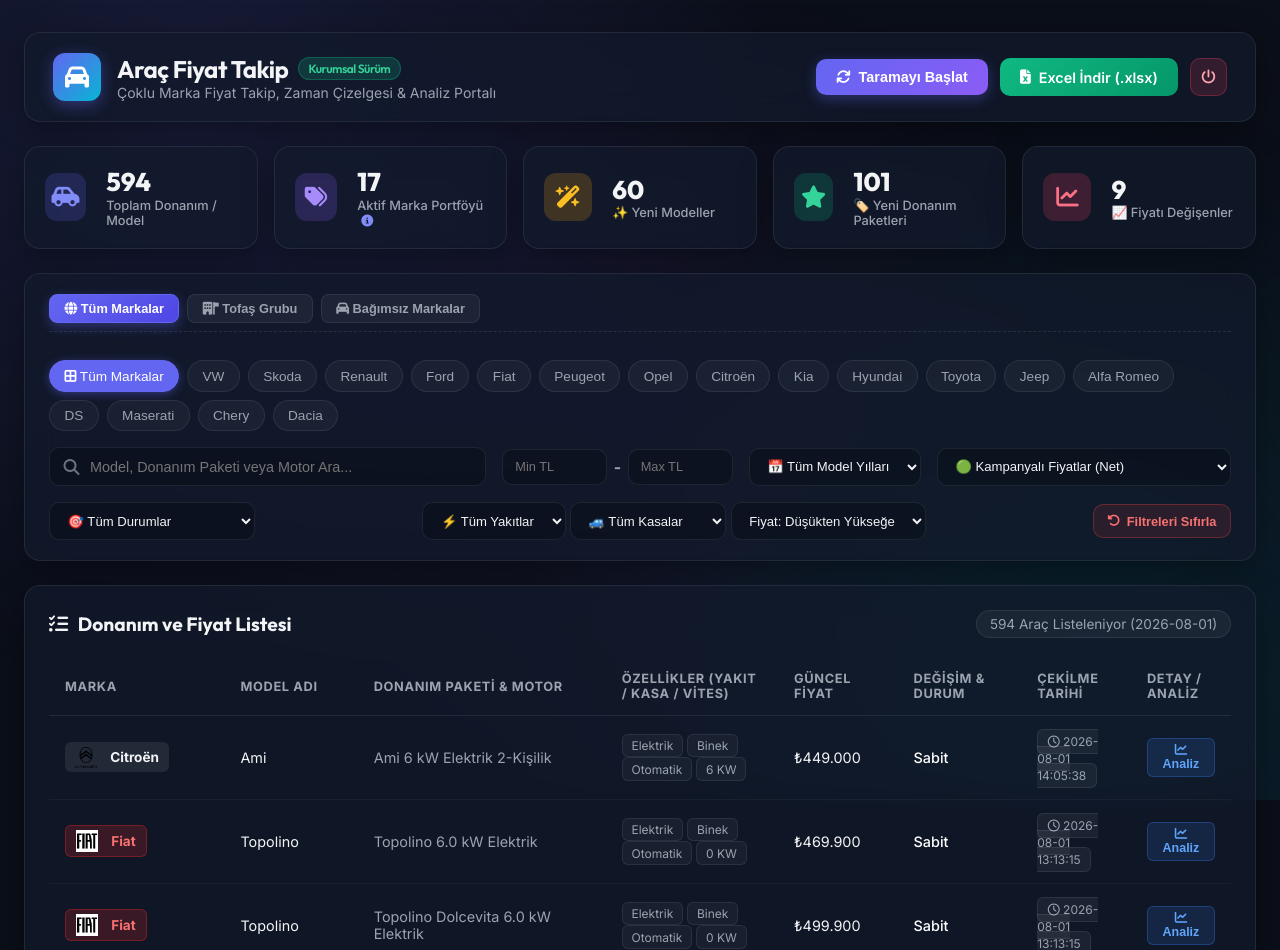
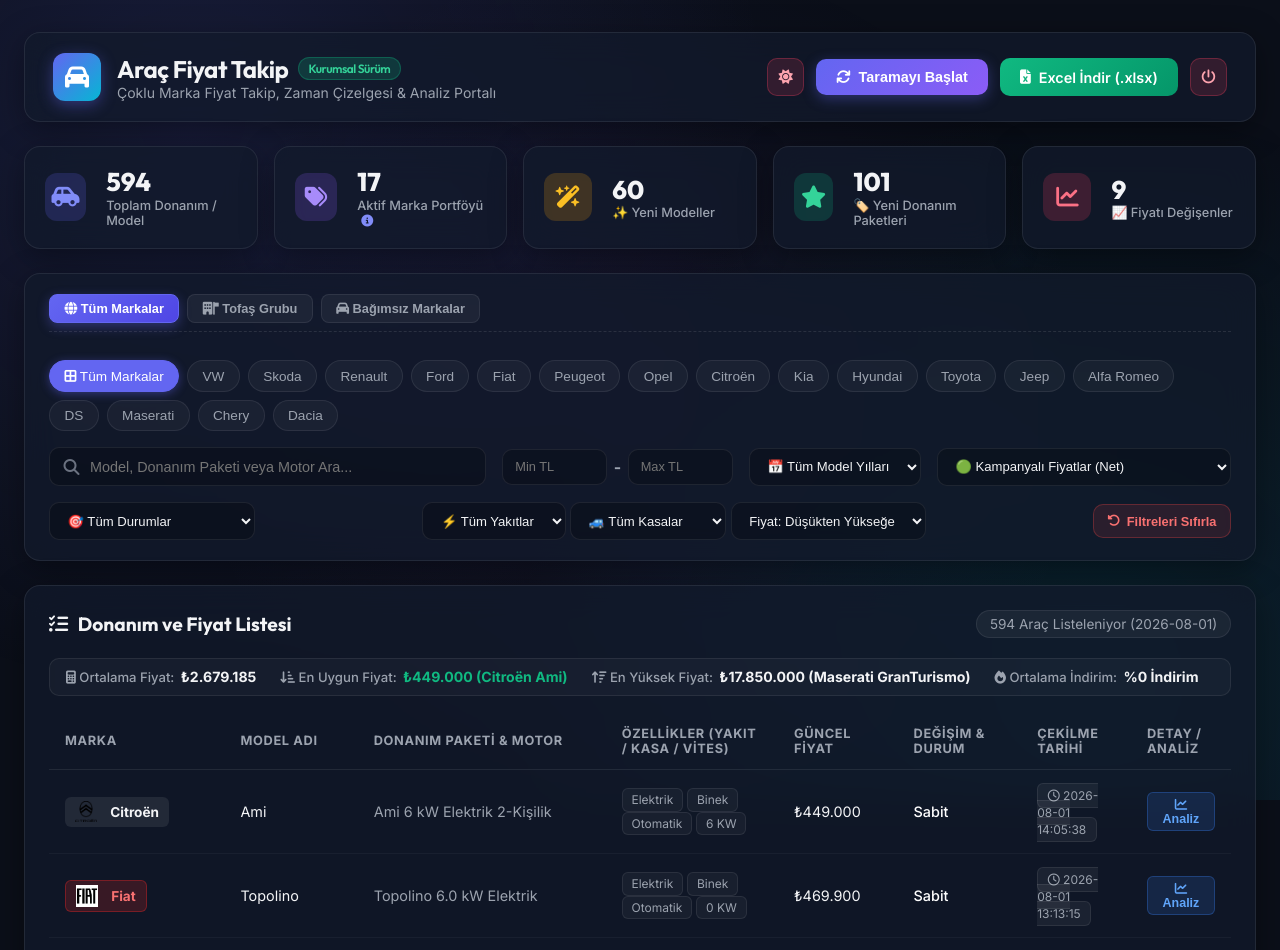
Before and after one commit to EmirBuluttl/vw-price-scraper, a Flask app: page / in a window 1280 px wide. Shown: the top 950 px of the page. Run offline with Flask 3, Linux system fonts and the light colour scheme; a user stored in the database is signed in; data comes from the database, SQL or seed files in the repository.

Commit message:
feat(ui): add Quick Data Summary Strip, Number Counter Animation, and Corporate Light/Dark Mode Toggle

```diff
--- a/static/app.js
+++ b/static/app.js
@@ -485,6 +485,7 @@ document.addEventListener("DOMContentLoaded", () => {
             const data = await res.json();
 
             renderPricesTable(data.prices || []);
+            updateQuickSummary(data.prices || []);
             lblRecordsCount.textContent = `${data.total || 0} Araç Listeleniyor (${data.target_date || 'En Güncel'})`;
         } catch (err) {
             console.error("Prices fetch error:", err);
@@ -873,4 +874,96 @@ document.addEventListener("DOMContentLoaded", () => {
             maximumFractionDigits: 0
         }).format(amount);
     }
+
+    // ─── Feature 3: Smooth Number Counter Micro-Animation ──────────────────────
+    function animateValue(element, start, end, duration = 600, isCurrency = false, prefix = '', suffix = '') {
+        if (!element) return;
+        let startTimestamp = null;
+        const step = (timestamp) => {
+            if (!startTimestamp) startTimestamp = timestamp;
+            const progress = Math.min((timestamp - startTimestamp) / duration, 1);
+            const currentVal = Math.floor(progress * (end - start) + start);
+            element.textContent = prefix + (isCurrency ? formatMoney(currentVal) : currentVal.toLocaleString('tr-TR')) + suffix;
+            if (progress < 1) {
+                window.requestAnimationFrame(step);
+            }
+        };
+        window.requestAnimationFrame(step);
+    }
+
+    // ─── Feature 5: Theme Toggle (Light / Dark Mode) ─────────────────────────
+    const btnThemeToggle = document.getElementById("btn-theme-toggle");
+    const themeIcon = document.getElementById("theme-icon");
+    let currentTheme = localStorage.getItem("theme") || "dark";
+
+    function applyTheme(theme) {
+        document.documentElement.setAttribute("data-theme", theme);
+        localStorage.setItem("theme", theme);
+        if (themeIcon) {
+            if (theme === "light") {
+                themeIcon.className = "fa-solid fa-moon";
+                if (btnThemeToggle) btnThemeToggle.title = "Karanlık Temaya Geç";
+            } else {
+                themeIcon.className = "fa-solid fa-sun";
+                if (btnThemeToggle) btnThemeToggle.title = "Aydınlık Temaya Geç";
+            }
+        }
+    }
+
+    if (btnThemeToggle) {
+        applyTheme(currentTheme);
+        btnThemeToggle.addEventListener("click", () => {
+            currentTheme = currentTheme === "dark" ? "light" : "dark";
+            applyTheme(currentTheme);
+        });
+    }
+
+    // ─── Feature 2: Quick Data Summary Strip ──────────────────────────────────
+    function updateQuickSummary(prices) {
+        const qsAvgPrice = document.getElementById("qs-avg-price");
+        const qsMinPrice = document.getElementById("qs-min-price");
+        const qsMaxPrice = document.getElementById("qs-max-price");
+        const qsAvgDiscount = document.getElementById("qs-avg-discount");
+
+        if (!prices || prices.length === 0) {
+            if (qsAvgPrice) qsAvgPrice.textContent = "-";
+            if (qsMinPrice) qsMinPrice.textContent = "-";
+            if (qsMaxPrice) qsMaxPrice.textContent = "-";
+            if (qsAvgDiscount) qsAvgDiscount.textContent = "%0";
+            return;
+        }
+
+        let totalPrice = 0;
+        let minP = Infinity;
+        let minModel = "";
+        let maxP = -Infinity;
+        let maxModel = "";
+        let totalDiscountPct = 0;
+        let discCount = 0;
+
+        prices.forEach(p => {
+            const pVal = priceMode === "list" ? (p.list_price_int || p.price_int) : (p.campaign_price_int || p.price_int);
+            totalPrice += pVal;
+            if (pVal < minP) {
+                minP = pVal;
+                minModel = `${p.brand} ${p.model_name}`;
+            }
+            if (pVal > maxP) {
+                maxP = pVal;
+                maxModel = `${p.brand} ${p.model_name}`;
+            }
+            if (p.discount_pct && p.discount_pct > 0) {
+                totalDiscountPct += p.discount_pct;
+                discCount++;
+            }
+        });
+
+        const avgP = Math.round(totalPrice / prices.length);
+        const avgDisc = discCount > 0 ? (totalDiscountPct / discCount).toFixed(1) : 0;
+
+        if (qsAvgPrice) animateValue(qsAvgPrice, 0, avgP, 500, true);
+        if (qsMinPrice) qsMinPrice.textContent = `${formatMoney(minP)} (${minModel})`;
+        if (qsMaxPrice) qsMaxPrice.textContent = `${formatMoney(maxP)} (${maxModel})`;
+        if (qsAvgDiscount) qsAvgDiscount.textContent = `%${avgDisc} İndirim`;
+    }
 });
--- a/static/style.css
+++ b/static/style.css
@@ -1399,3 +1399,84 @@ body {
 .brand-badge:hover .brand-logo-img {
     transform: scale(1.25);
 }
+
+/* Feature 2: Quick Data Summary Strip */
+.quick-summary-strip {
+    display: flex;
+    flex-wrap: wrap;
+    gap: 0.75rem 1.5rem;
+    background: rgba(255, 255, 255, 0.03);
+    border: 1px solid rgba(255, 255, 255, 0.08);
+    border-radius: 10px;
+    padding: 0.6rem 1rem;
+    margin-bottom: 1rem;
+    align-items: center;
+}
+
+.qs-item {
+    display: flex;
+    align-items: center;
+    gap: 0.4rem;
+    font-size: 0.82rem;
+}
+
+.qs-label {
+    color: var(--text-muted);
+    font-weight: 500;
+}
+
+.qs-value {
+    font-weight: 700;
+    font-size: 0.88rem;
+}
+
+/* Feature 5: Corporate Light Mode Overrides */
+[data-theme="light"] {
+    --bg-dark: #f3f4f6;
+    --bg-panel: #ffffff;
+    --border-glass: #e5e7eb;
+    --text-main: #111827;
+    --text-muted: #6b7280;
+}
+
+[data-theme="light"] body {
+    background: #f3f4f6;
+    color: #111827;
+}
+
+[data-theme="light"] .glass-panel {
+    background: #ffffff !important;
+    border-color: #e5e7eb !important;
+    box-shadow: 0 4px 6px -1px rgba(0, 0, 0, 0.05), 0 2px 4px -1px rgba(0, 0, 0, 0.03) !important;
+}
+
+[data-theme="light"] .prices-table th {
+    background: #f9fafb !important;
+    color: #374151 !important;
+    border-bottom: 2px solid #e5e7eb !important;
+}
+
+[data-theme="light"] .prices-table td {
+    border-bottom: 1px solid #f3f4f6 !important;
+    color: #1f2937 !important;
+}
+
+[data-theme="light"] .price-row:hover {
+    background: #f9fafb !important;
+}
+
+[data-theme="light"] select,
+[data-theme="light"] input {
+    background: #ffffff !important;
+    color: #111827 !important;
+    border-color: #d1d5db !important;
+}
+
+[data-theme="light"] .strikethrough-price {
+    color: #6b7280;
+}
+
+[data-theme="light"] .quick-summary-strip {
+    background: #f9fafb;
+    border-color: #e5e7eb;
+}
--- a/templates/index.html
+++ b/templates/index.html
@@ -17,6 +17,11 @@
         </div>
 
         <div class="navbar-actions">
+            <!-- Aydınlık / Karanlık Tema Anahtarı -->
+            <button id="btn-theme-toggle" class="btn btn-icon-only" title="Aydınlık / Karanlık Tema Değiştir">
+                <i class="fa-solid fa-sun" id="theme-icon"></i>
+            </button>
+
             <button id="btn-trigger-scrape" class="btn btn-accent">
                 <i class="fa-solid fa-arrows-rotate"></i> <span>Taramayı Başlat</span>
             </button>
@@ -231,6 +236,26 @@
             <span class="records-count-tag" id="lbl-records-count">Yükleniyor...</span>
         </div>
 
+        <!-- Anlık Veri İstatistik Şeridi (Quick Data Summary Strip) -->
+        <div class="quick-summary-strip" id="quick-summary-strip">
+            <div class="qs-item">
+                <span class="qs-label"><i class="fa-solid fa-calculator"></i> Ortalama Fiyat:</span>
+                <span class="qs-value text-blue" id="qs-avg-price">-</span>
+            </div>
+            <div class="qs-item">
+                <span class="qs-label"><i class="fa-solid fa-arrow-down-short-wide"></i> En Uygun Fiyat:</span>
+                <span class="qs-value text-green" id="qs-min-price">-</span>
+            </div>
+            <div class="qs-item">
+                <span class="qs-label"><i class="fa-solid fa-arrow-up-wide-short"></i> En Yüksek Fiyat:</span>
+                <span class="qs-value text-gold" id="qs-max-price">-</span>
+            </div>
+            <div class="qs-item">
+                <span class="qs-label"><i class="fa-solid fa-fire"></i> Ortalama İndirim:</span>
+                <span class="qs-value text-amber" id="qs-avg-discount">%0</span>
+            </div>
+        </div>
+
         <div class="table-responsive">
             <table class="prices-table" id="table-prices">
                 <thead>
```
